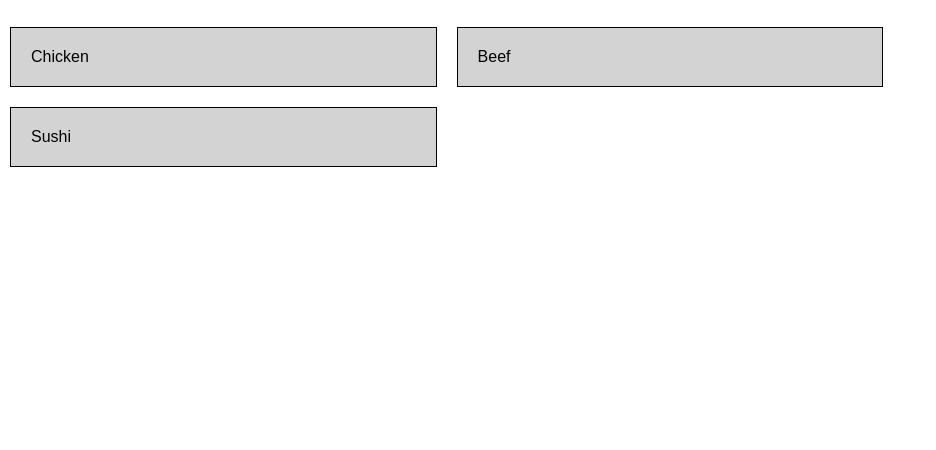
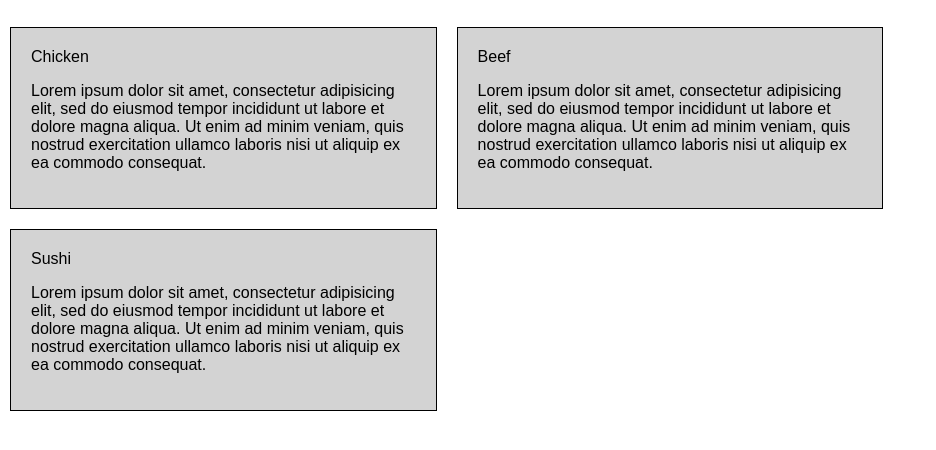
Before and after one commit to pynnr02/coursera, a plain HTML site: page module2-solution/index.html in a window 1280 px wide. Shown: the part 60-510 px from the top of the page, without its empty margins (0-936 px from the left). Drawn offline with Linux system fonts and the light colour scheme.

Commit message:
Update index.html

```diff
--- a/module2-solution/index.html
+++ b/module2-solution/index.html
@@ -8,8 +8,34 @@
 </head>
 <body>
   <h1>Our Menu</h1>
-  <div class="section">Chicken</div>
-  <div class="section">Beef</div>
-  <div class="section">Sushi</div>
+
+  <div class="row">
+    <div class="section">
+      <div class="section-title chicken">Chicken</div>
+      <p>
+        Lorem ipsum dolor sit amet, consectetur adipisicing elit, sed do eiusmod
+        tempor incididunt ut labore et dolore magna aliqua. Ut enim ad minim veniam,
+        quis nostrud exercitation ullamco laboris nisi ut aliquip ex ea commodo consequat.
+      </p>
+    </div>
+
+    <div class="section">
+      <div class="section-title beef">Beef</div>
+      <p>
+        Lorem ipsum dolor sit amet, consectetur adipisicing elit, sed do eiusmod
+        tempor incididunt ut labore et dolore magna aliqua. Ut enim ad minim veniam,
+        quis nostrud exercitation ullamco laboris nisi ut aliquip ex ea commodo consequat.
+      </p>
+    </div>
+
+    <div class="section">
+      <div class="section-title sushi">Sushi</div>
+      <p>
+        Lorem ipsum dolor sit amet, consectetur adipisicing elit, sed do eiusmod
+        tempor incididunt ut labore et dolore magna aliqua. Ut enim ad minim veniam,
+        quis nostrud exercitation ullamco laboris nisi ut aliquip ex ea commodo consequat.
+      </p>
+    </div>
+  </div>
 </body>
 </html>
```
